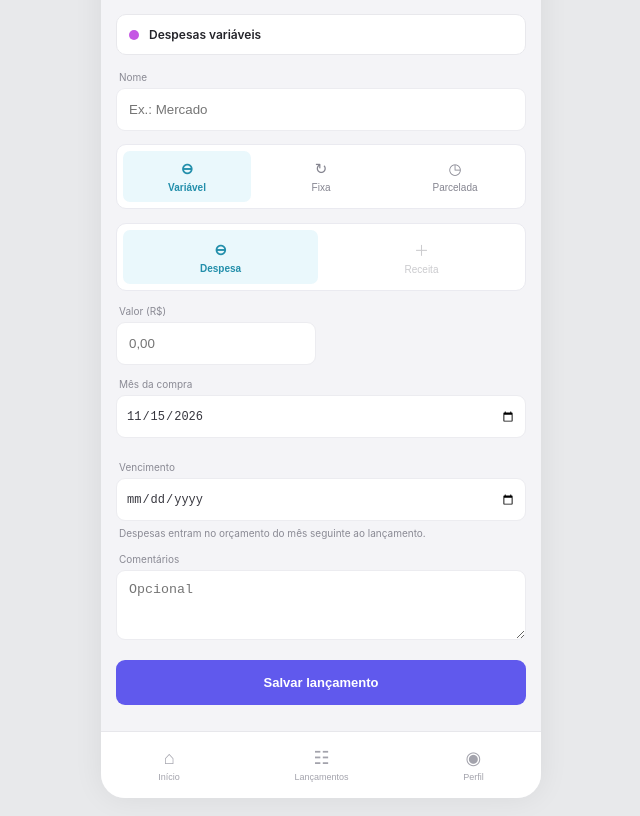
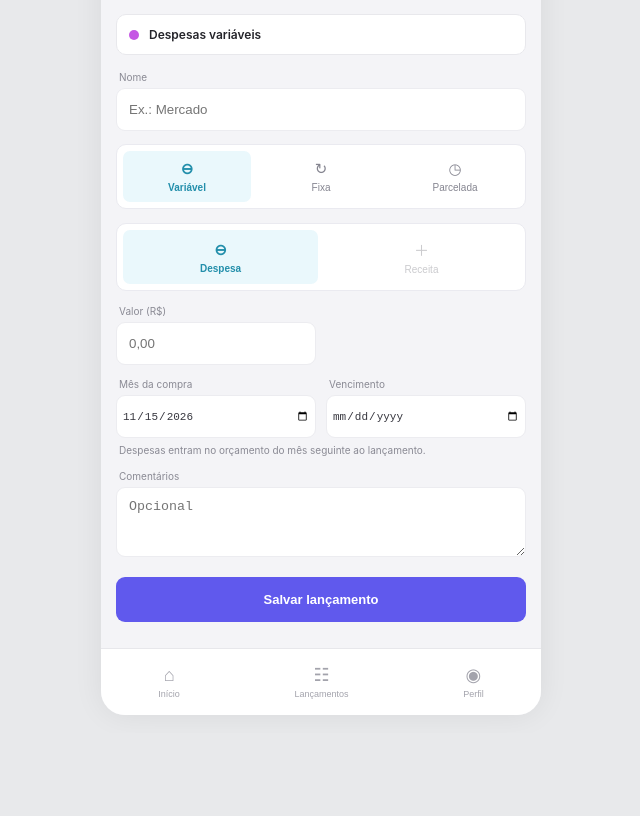
Before and after one commit to felipeferreirabelmiro/cashboard-app, a plain HTML site: page index.html in a window 1280 px wide. Both pictures are taken after a click on the button "Adicionar lançamento". Shown: the part 117-933 px from the top of the page, without its empty margins (319-959 px from the left). After the commit the page ends 850 px from the top, so only its background shows below. Drawn offline with Linux system fonts and the light colour scheme.

Commit message:
Manter datas lado a lado e evitar sobreposição

```diff
--- a/index.html
+++ b/index.html
@@ -25,7 +25,7 @@
     .field-hint{margin:-7px 3px 14px;color:#8a8a94;font-size:10px}.dark-mode .field-hint{color:#a9aab5}
 
     #flowSwitch button:disabled{opacity:.42;cursor:not-allowed;filter:grayscale(.35)}.dark-mode #flowSwitch button:disabled{color:#777883}
-    .form-row{grid-template-columns:repeat(2,minmax(0,1fr))}.form-row>.field{min-width:0}.date-row{grid-template-columns:1fr}.date-row input[type="date"]{width:100%;min-width:0;max-width:100%;padding:0 9px;font-size:12px}
+    .form-row{grid-template-columns:repeat(2,minmax(0,1fr))}.form-row>.field{min-width:0}.date-row{grid-template-columns:repeat(2,minmax(0,1fr))}.date-row input[type="date"]{width:100%;min-width:0;max-width:100%;padding:0 5px;font-size:11px}
   </style>
 </head>
 <body>
```
